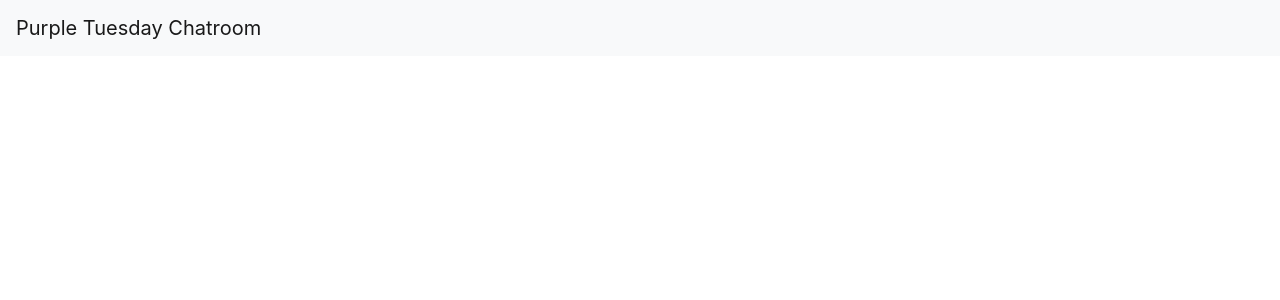
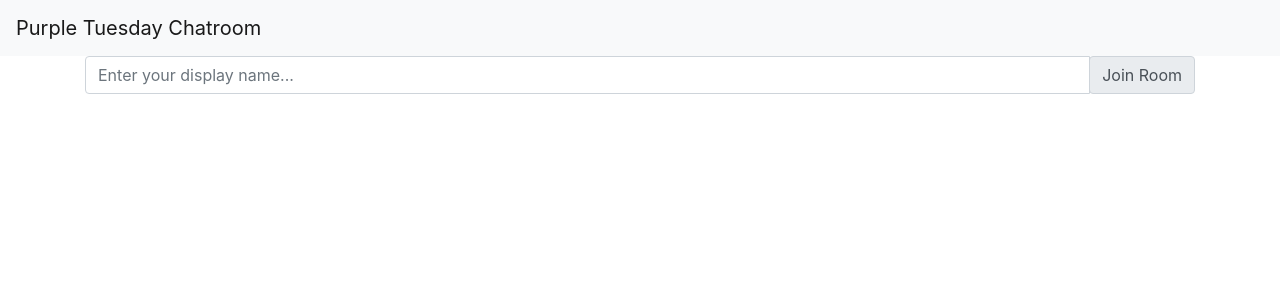
Before and after one commit to AaronH1998/ChatroomApiAngular, an Angular app in the folder ChatroomFrontEnd/: page /chatroom/1 in a window 1280 px wide. Before the commit this address led to /. Shown: the top 300 px of the page. Built offline with nearby package versions, Linux system fonts and the light colour scheme.

Commit message:
receiving display name correctly

```diff
--- a/ChatroomFrontEnd/src/app/app-routing.module.ts
+++ b/ChatroomFrontEnd/src/app/app-routing.module.ts
@@ -5,7 +5,7 @@ import{LoginComponent} from './login/login.component';
 const routes: Routes = [
   { path: '', redirectTo: '/login', pathMatch: 'full' },
   { path: 'login', component: LoginComponent },
-  // { path: 'chatroom/:username', component: ChatroomComponent}
+  { path: 'chatroom/:username', component: LoginComponent}
 ]
 
 @NgModule({
--- a/ChatroomFrontEnd/src/app/app.module.ts
+++ b/ChatroomFrontEnd/src/app/app.module.ts
@@ -1,6 +1,7 @@
 import { BrowserModule } from '@angular/platform-browser';
 import { NgModule } from '@angular/core';
 import{HttpClientModule} from '@angular/common/http';
+import { FormsModule } from '@angular/forms';
 
 import { AppRoutingModule } from './app-routing.module';
 import { AppComponent } from './app.component';
@@ -14,7 +15,8 @@ import { LoginComponent } from './login/login.component';
   imports: [
     BrowserModule,
     AppRoutingModule,
-    HttpClientModule
+    HttpClientModule,
+    FormsModule
   ],
   providers: [],
   bootstrap: [AppComponent]
--- a/ChatroomFrontEnd/src/app/login/login.component.html
+++ b/ChatroomFrontEnd/src/app/login/login.component.html
@@ -1,7 +1,7 @@
 <div id="userEntry">
     <div id="displayNameInputBox" class="container text-center input-group">
-        <input #displayName id="usernameInput" class="form-control" placeholder="Enter your display name..." />
-        <button class="btn btn-primary input-group-append input-group-text" routerLink="/chatroom/displayName.value">
+        <input id="usernameInput" class="form-control" placeholder="Enter your display name..." [(ngModel)]="displayName" />
+        <button class="btn btn-primary input-group-append input-group-text" routerLink="/chatroom/{{displayName}}">
             Join Room
         </button>
     </div>
--- a/ChatroomFrontEnd/src/app/login/login.component.ts
+++ b/ChatroomFrontEnd/src/app/login/login.component.ts
@@ -1,4 +1,4 @@
-import { Component, OnInit } from '@angular/core';
+import { Component, OnInit, Input } from '@angular/core';
 
 @Component({
   selector: 'app-login',
@@ -6,7 +6,7 @@ import { Component, OnInit } from '@angular/core';
   styleUrls: ['./login.component.css']
 })
 export class LoginComponent implements OnInit {
-
+  public displayName:string;
   constructor() { }
 
   ngOnInit(): void {
```
